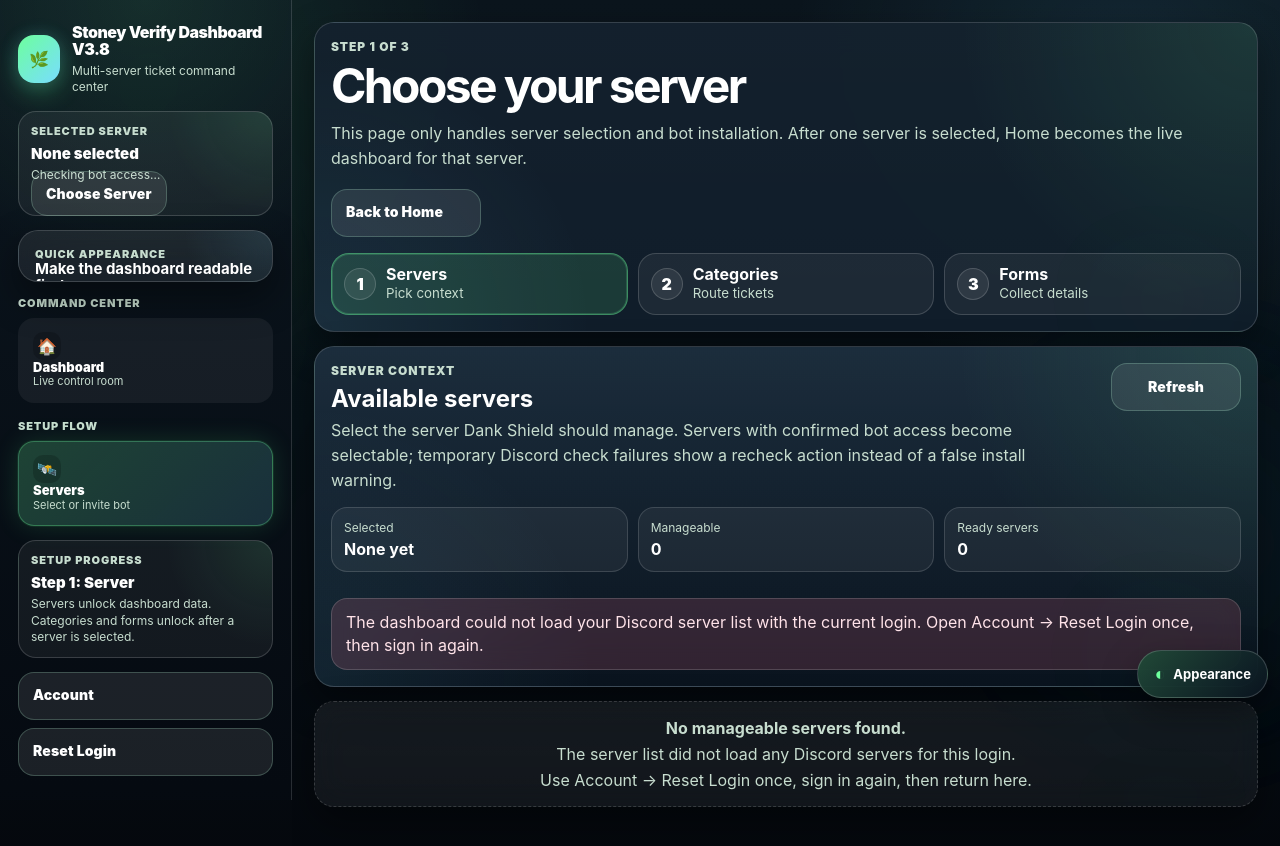
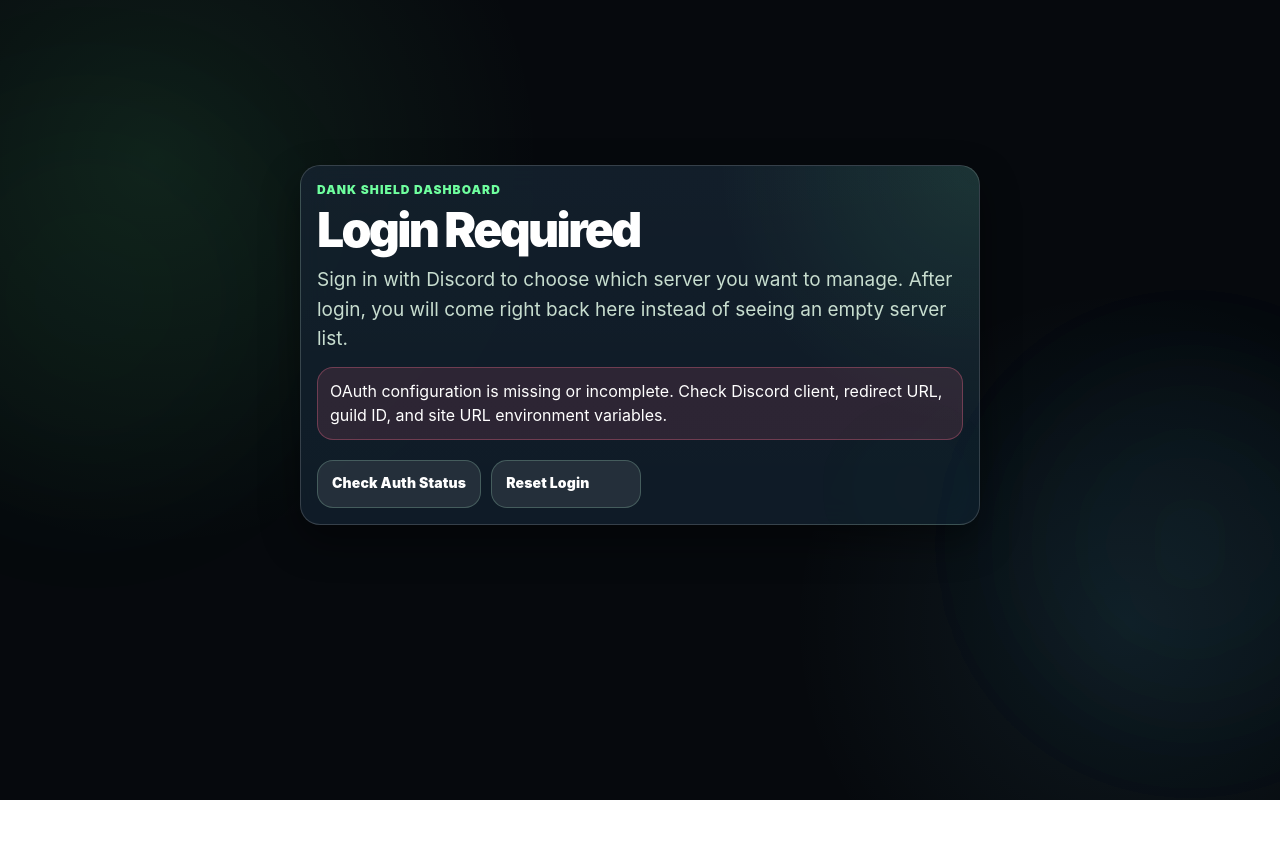
Before and after one commit to UglyGameFace/stoney-verify-dashboard, a Next.js app: page /servers in a window 1280 px wide. Shown: the top 846 px of the page. After the commit the page ends 800 px from the top, so only its background shows below. Built offline with nearby package versions, Linux system fonts and the light colour scheme; no server answers.

Commit message:
Require valid auth before server selector

```diff
--- a/app/servers/page.tsx
+++ b/app/servers/page.tsx
@@ -1,11 +1,35 @@
 import Link from "next/link";
 import ServerSelector from "@/components/dashboard/ServerSelector";
+import AuthStatePage from "@/components/dashboard/AuthStatePage";
 import SetupWorkspaceShell from "@/components/dashboard/SetupWorkspaceShell";
+import { getDashboardAuthSession } from "@/lib/dashboard-auth";
 
 export const dynamic = "force-dynamic";
 export const revalidate = 0;
 
+async function hasUsableDashboardSession(): Promise<boolean> {
+  try {
+    return Boolean(await getDashboardAuthSession());
+  } catch {
+    return false;
+  }
+}
+
 export default async function ServersPage() {
+  const signedIn = await hasUsableDashboardSession();
+
+  if (!signedIn) {
+    return (
+      <AuthStatePage
+        variant="login"
+        message="Sign in with Discord to choose which server you want to manage. After login, you will come right back here instead of seeing an empty server list."
+        showReset={true}
+        showBack={false}
+        returnTo="/servers"
+      />
+    );
+  }
+
   return (
     <SetupWorkspaceShell
       activeStep="servers"
```
